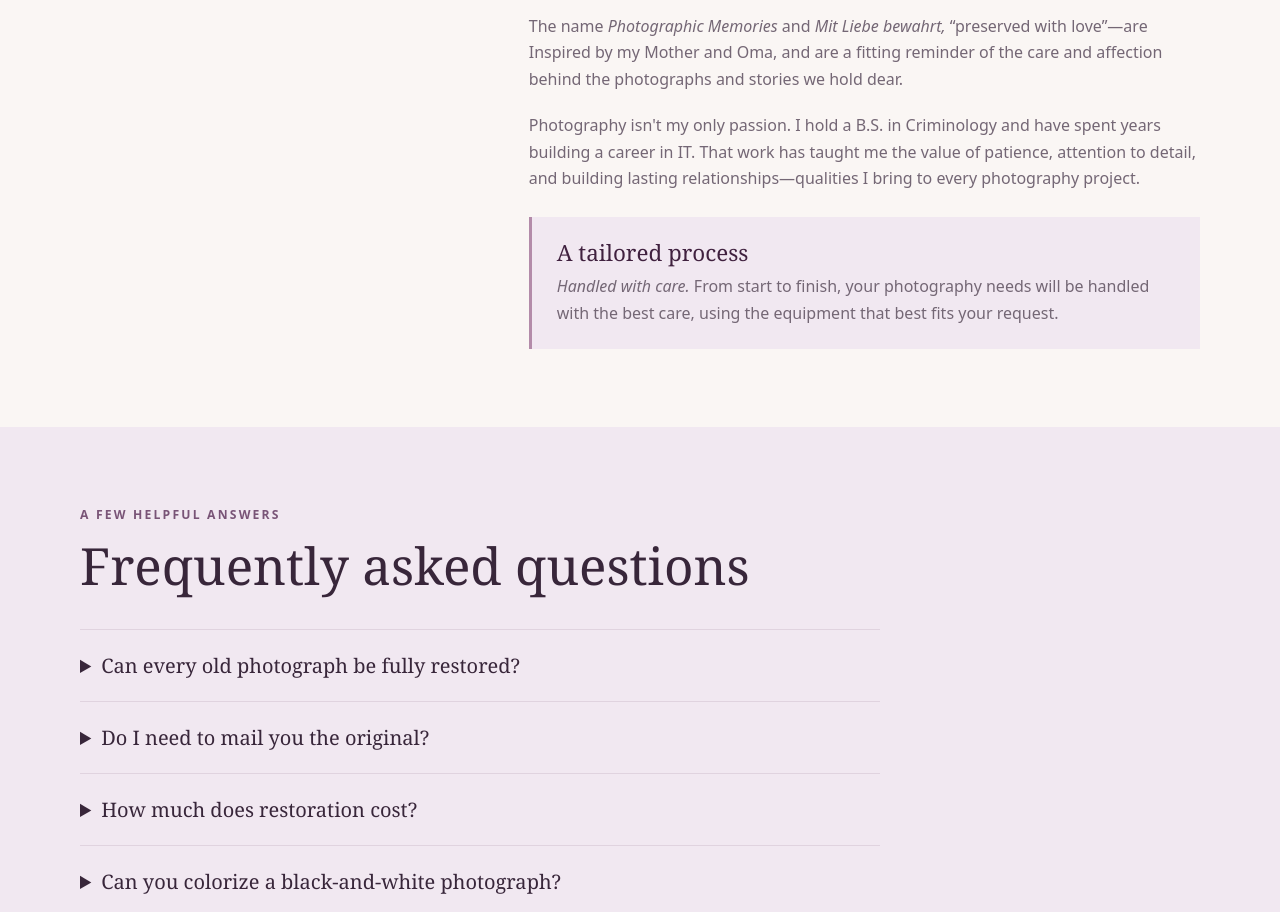
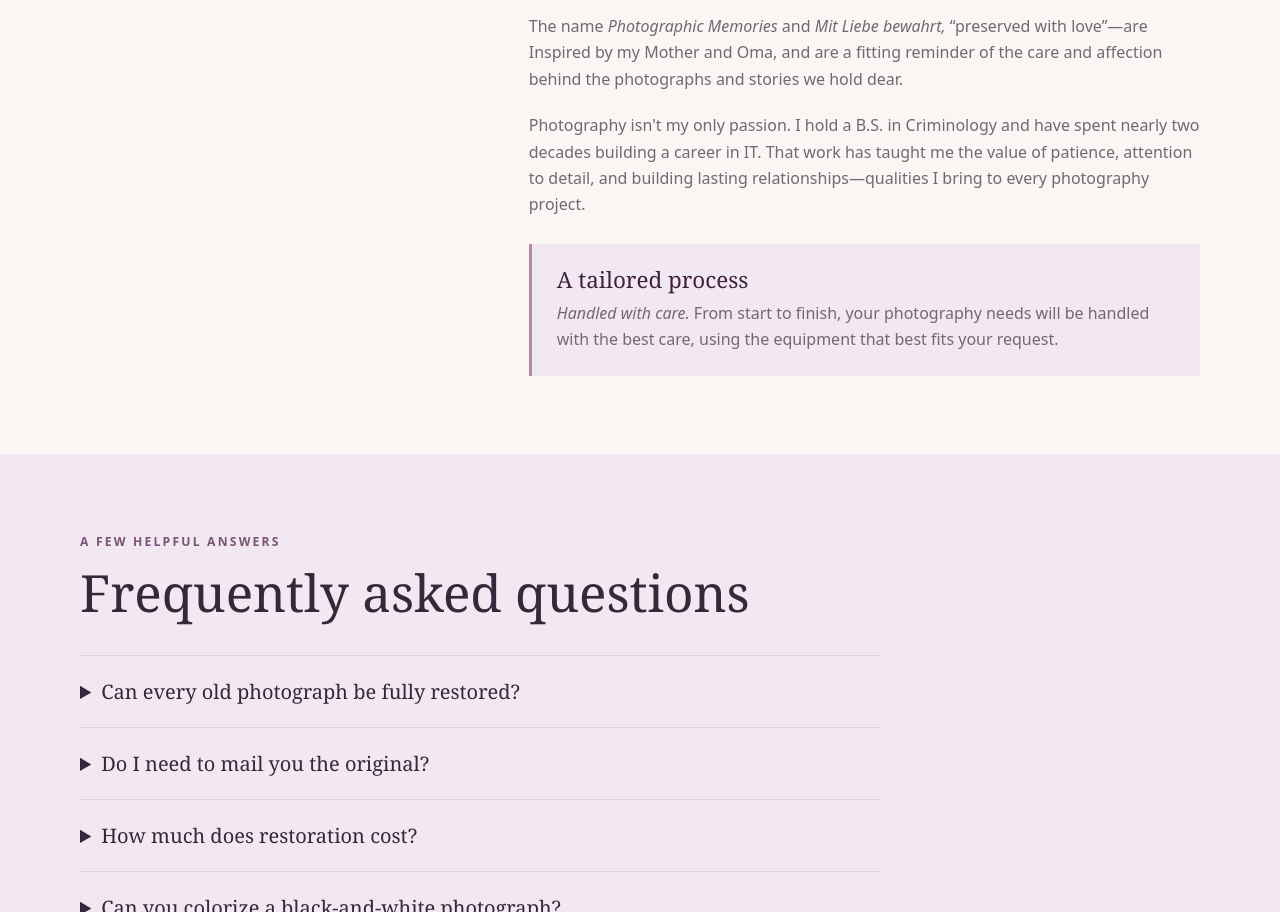
Before and after one commit to vem1211/New-Site, a plain HTML site: page index.html in a window 1280 px wide. Shown: the part 3805-4717 px from the top of the page. Drawn offline with Linux system fonts and the light colour scheme.

Commit message:
Update index.html

```diff
--- a/index.html
+++ b/index.html
@@ -726,7 +726,7 @@
           </p>
           <p>
             Photography isn't my only passion. I hold a B.S. in Criminology and
-            have spent years building a career in IT. That work has taught me
+            have spent nearly two decades building a career in IT. That work has taught me
             the value of patience, attention to detail, and building lasting
             relationships—qualities I bring to every photography project.
           </p>
```
